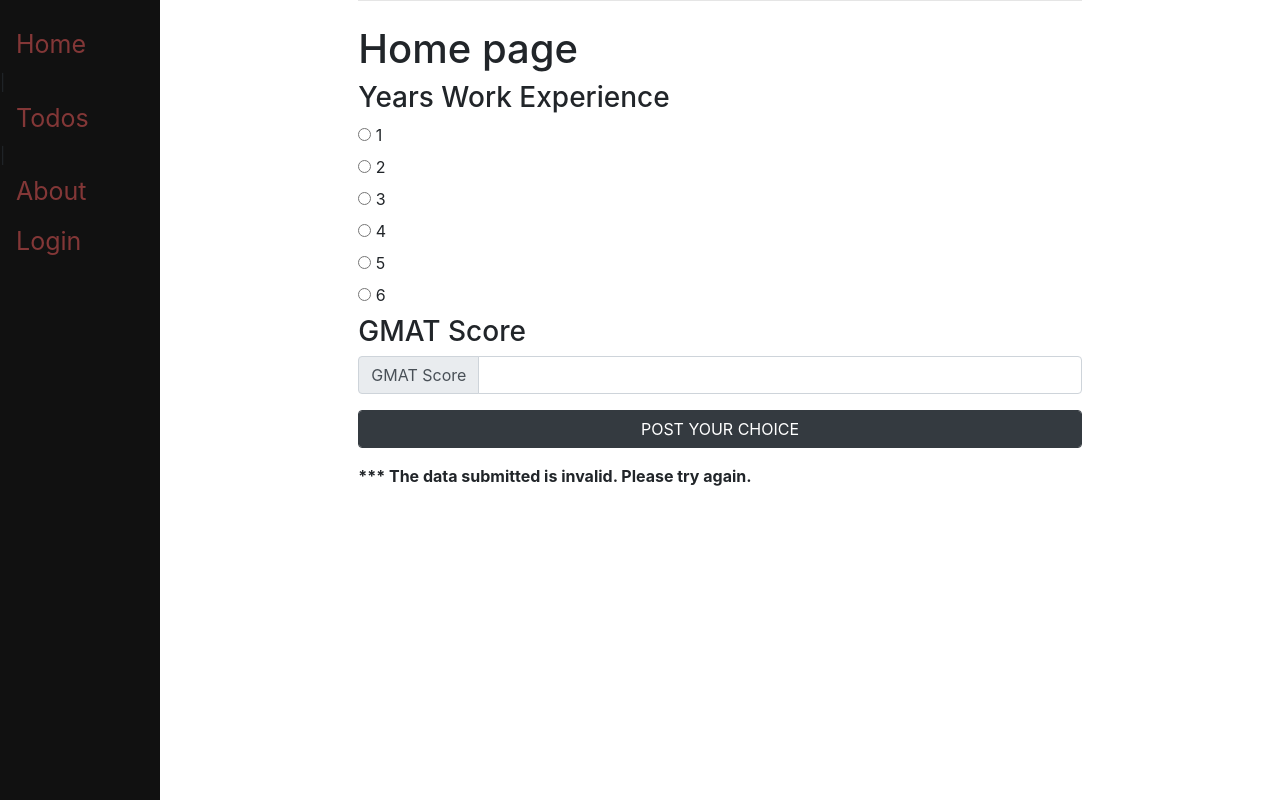
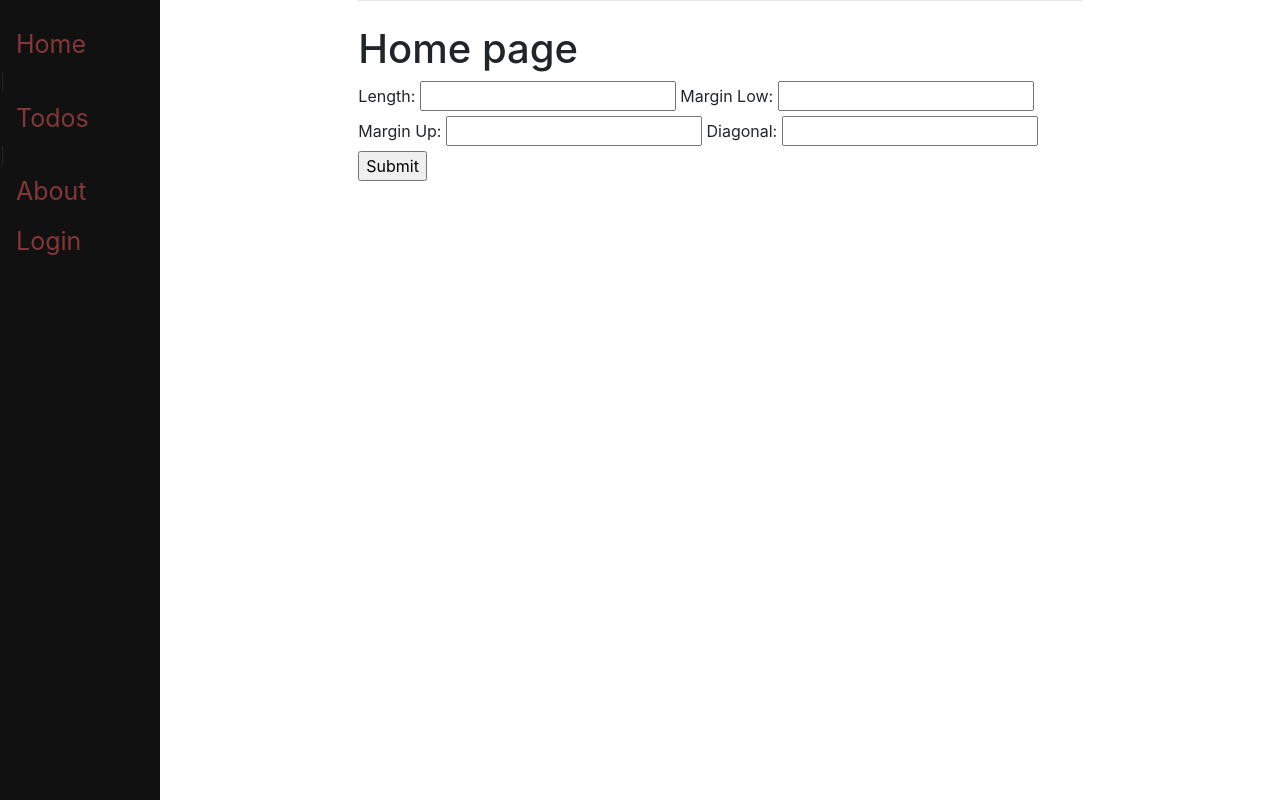
Before and after one commit to livictor888/helloworld, a Django app: page /homePost/ in a window 1280 px wide. Run offline with Django 4.2, Linux system fonts and the light colour scheme; some libraries are stand-ins or nearby versions.

Commit message:
update views

```diff
--- a/pages/templates/home.html
+++ b/pages/templates/home.html
@@ -1,34 +1,80 @@
+{#<!-- templates/home.html -->#}
+{#{% extends "base.html" %}#}
+{##}
+{#{% block content %}#}
+{#    <h1>Home page</h1>#}
+{##}
+{#    <!-- This form references the homePost route. -->#}
+{#    <form action="{% url 'homePost' %}" method="post">#}
+{#    {% csrf_token %}#}
+{##}
+{#    <h3>Years Work Experience</h3>#}
+{##}
+{#    <!-- Show radio button list named 'choice' -->#}
+{#    {% for choice in mynumbers %}#}
+{#        <input type="radio" name="choice" id="choice{{ forloop.counter }}" value="{{ choice }}">#}
+{#        <label for="choice{{ forloop.counter }}">{{ choice }}</label><br>#}
+{#    {% endfor %}#}
+{##}
+    {#<!—Submit button is also contained in the form -->#}
+    {#  <h3>GMAT Score</h3>#}
+    {#<div class="input-group mb-3">#}
+    {#<div class="input-group-prepend">#}
+    {#<span class="input-group-text" id="inputGroup-sizing-default">GMAT Score</span>#}
+    {#</div>#}
+    {#<input type="text" name="gmat" class="form-control" aria-label="Sizing example input" aria-describedby="inputGroup-sizing-default">#}
+    {#</div>#}
+    {#<div class="input-group mb-3">#}
+    {#<button type="submit" class="btn btn-dark form-control">POST YOUR CHOICE</button>#}
+    {#</div>#}
+    {#<!-- End of form. -->#}
+{##}
+{#    <form action="" method="post" id="form">#}
+{#        {% csrf_token %}#}
+{#        <label for="length">Length:</label>#}
+{#        <input type="number" id="length" name="length" required>#}
+{##}
+{#        <label for="margin_low">Margin Low:</label>#}
+{#        <input type="number" id="margin_low" name="margin_low" required>#}
+{##}
+{#        <label for="margin_up">Margin Up:</label>#}
+{#        <input type="number" id="margin_up" name="margin_up" required>#}
+{##}
+{#        <label for="diagonal">Diagonal:</label>#}
+{#        <input type="number" id="diagonal" name="diagonal" required>#}
+{##}
+{#        <input type="submit" value="Submit">#}
+{#    </form>#}
+{##}
+{#    <!-- This error will notify the user if there are issues with the POST request -->#}
+{#    {% if errorMessage %}<p><strong>{{ errorMessage }}</strong></p>{% endif %}#}
+{#{% endblock content %}#}
+{##}
+{##}
+{##}
 <!-- templates/home.html -->
 {% extends "base.html" %}
 
 {% block content %}
-<h1>Home page</h1>
+    <h1>Home page</h1>
 
-  <!-- This form references the homePost route. -->
-<form action="{% url 'homePost' %}" method="post">
-{% csrf_token %}
+    <form action="{% url 'homePost' %}" method="post">
+        {% csrf_token %}
+        <label for="length">Length:</label>
+        <input type="number" id="length" name="length" required>
 
-<h3>Years Work Experience</h3>
+        <label for="margin_low">Margin Low:</label>
+        <input type="number" id="margin_low" name="margin_low" required>
 
-<!-- Show radio button list named 'choice' -->
-{% for choice in mynumbers %}
-    <input type="radio" name="choice" id="choice{{ forloop.counter }}" value="{{ choice }}">
-    <label for="choice{{ forloop.counter }}">{{ choice }}</label><br>
-{% endfor %}
+        <label for="margin_up">Margin Up:</label>
+        <input type="number" id="margin_up" name="margin_up" required>
 
-<!—Submit button is also contained in the form -->
-  <h3>GMAT Score</h3>
-<div class="input-group mb-3">
-<div class="input-group-prepend">
-<span class="input-group-text" id="inputGroup-sizing-default">GMAT Score</span>
-</div>
-<input type="text" name="gmat" class="form-control" aria-label="Sizing example input" aria-describedby="inputGroup-sizing-default">
-</div>
-<div class="input-group mb-3">
-<button type="submit" class="btn btn-dark form-control">POST YOUR CHOICE</button>
-</div>
-<!-- End of form. -->
+        <label for="diagonal">Diagonal:</label>
+        <input type="number" id="diagonal" name="diagonal" required>
 
-<!-- This error will notify the user if there are issues with the POST request -->
-{% if errorMessage %}<p><strong>{{errorMessage}}</strong></p>{% endif %}
+        <input type="submit" value="Submit">
+    </form>
+
+{#    <!-- This error will notify the user if there are issues with the POST request -->#}
+{#    {% if errorMessage %}<p><strong>{{ errorMessage }}</strong></p>{% endif %}#}
 {% endblock content %}
--- a/pages/templates/results.html
+++ b/pages/templates/results.html
@@ -4,7 +4,7 @@
 {% block content %}
   <h1>Results page</h1>
   You entered the following information:<br/>
-  Years work experience: {{choice}}<br/>
-  GMAT Score: {{gmat}}
-  Prediction: {{prediction}}
+{#  Years work experience: {{choice}}<br/>#}
+{#  GMAT Score: {{gmat}}#}
+  Prediction: {{results}}
 {% endblock content %}
--- a/pages/views.py
+++ b/pages/views.py
@@ -11,19 +11,23 @@
 from django.http import HttpResponseRedirect
 from django.urls import reverse
 from pages.models import Item, ToDoList
+from django.shortcuts import render
+from django.http import HttpResponse
 
 
 def homePageView(request):
     # return request object and specify page.
     return render(request, 'home.html', {
-        'mynumbers':[1,2,3,4,5,6,],
+        'mynumbers': [1, 2, 3, 4, 5, 6, ],
         'firstName': 'Victor',
         'lastName': 'Li'
     })
 
+
 def aboutPageView(request):
     # return request object and specify page.
     return render(request, 'about.html')
+
 
 def victorPageView(request):
     return render(request, 'victor.html')
@@ -57,31 +61,56 @@
 
 
 import pickle
-import sklearn # You must perform a pip install.
+import sklearn  # You must perform a pip install.
 import pandas as pd
 
-def results(request, choice, gmat):
-    print("*** Inside reults()")
-    # load saved model
-    with open('model_pkl', 'rb') as f:
-        loadedModel = pickle.load(f)
 
-    # Create a single prediction.
-    singleSampleDf = pd.DataFrame(columns=['gmat', 'work_experience'])
+# def results(request, choice, gmat):
+#     print("*** Inside reults()")
+#     # load saved model
+#     with open('model_pkl', 'rb') as f:
+#         loadedModel = pickle.load(f)
+#
+#     # Create a single prediction.
+#     singleSampleDf = pd.DataFrame(columns=['gmat', 'work_experience'])
+#
+#     workExperience = float(choice)
+#     print("*** GMAT Score: " + str(gmat))
+#     print("*** Years experience: " + str(workExperience))
+#     singleSampleDf = singleSampleDf.append({'gmat': gmat,
+#                                             'work_experience': workExperience},
+#                                            ignore_index=True)
+#
+#     singlePrediction = loadedModel.predict(singleSampleDf)
+#
+#     print("Single prediction: " + str(singlePrediction))
+#
+#     return render(request, 'results.html', {'choice': workExperience, 'gmat': gmat,
+#                                             'prediction': singlePrediction})
 
-    workExperience = float(choice)
-    print("*** GMAT Score: " + str(gmat))
-    print("*** Years experience: " + str(workExperience))
-    singleSampleDf = singleSampleDf.append({'gmat':gmat,
-                                            'work_experience':workExperience},
-                                        ignore_index=True)
 
-    singlePrediction = loadedModel.predict(singleSampleDf)
+def results(request):
+    if request.method == "POST":
+        length = float(request.POST.get("length"))
+        margin_low = float(request.POST.get("margin_low"))
+        margin_up = float(request.POST.get("margin_up"))
+        diagonal = float(request.POST.get("diagonal"))
+        print(length, margin_up, margin_low, diagonal)
+        with open('model_pkl', 'rb') as f:
+            loadedModel = pickle.load(f)
 
-    print("Single prediction: " + str(singlePrediction))
+        singleSampleDf = pd.DataFrame(columns=['length', 'margin_low', 'margin_up', 'diagonal'])
+        billData = {'length': length, 'margin_low': margin_low, 'margin_up': margin_up, 'diagonal': diagonal}
+        singleSampleDf = pd.concat([singleSampleDf,
+                                    pd.DataFrame.from_records([billData])])
 
-    return render(request, 'results.html', {'choice': workExperience, 'gmat':gmat,
-                'prediction':singlePrediction})
+        singlePrediction = loadedModel.predict(singleSampleDf)
+        print("Single prediction: " + str(singlePrediction))
+        # results = predict_fake_bills(length, margin_low, margin_up, diagonal)
+
+        return render(request, "results.html", {"results": singlePrediction})
+
+    return HttpResponse("Error: Invalid request method.")
 
 
 def todos(request):
@@ -90,12 +119,12 @@
     itemErrandDetail = items.select_related('todolist')
     print(itemErrandDetail[0].todolist.name)
     return render(request, 'ToDoItems.html',
-                {'ToDoItemDetail': itemErrandDetail})
-
+                  {'ToDoItemDetail': itemErrandDetail})
 
 
 from django.shortcuts import render, redirect
 from .forms import RegisterForm
+
 
 def register(response):
     # Handle POST request.
@@ -109,16 +138,16 @@
     # Handle GET request.
     else:
         form = RegisterForm()
-    return render(response, "registration/register.html", {"form":form})
+    return render(response, "registration/register.html", {"form": form})
 
 
 def message(request, msg, title):
-    return render(request, 'message.html', {'msg': msg, 'title': title })
+    return render(request, 'message.html', {'msg': msg, 'title': title})
 
 
 def secretArea(request):
     if not request.user.is_authenticated:
         return HttpResponseRedirect(reverse('message',
-               kwargs={'msg': "Please login to access this page.",
-                       'title': "Login required."}, ))
-    return render(request, 'secret.html', {'useremail': request.user.email })
+                                            kwargs={'msg': "Please login to access this page.",
+                                                    'title': "Login required."}, ))
+    return render(request, 'secret.html', {'useremail': request.user.email})
```
